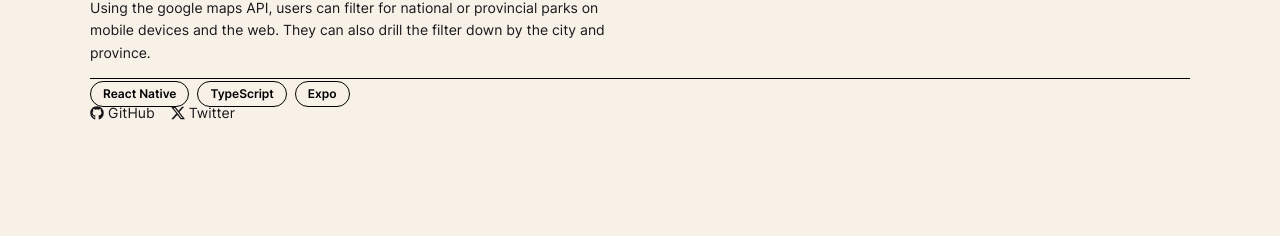
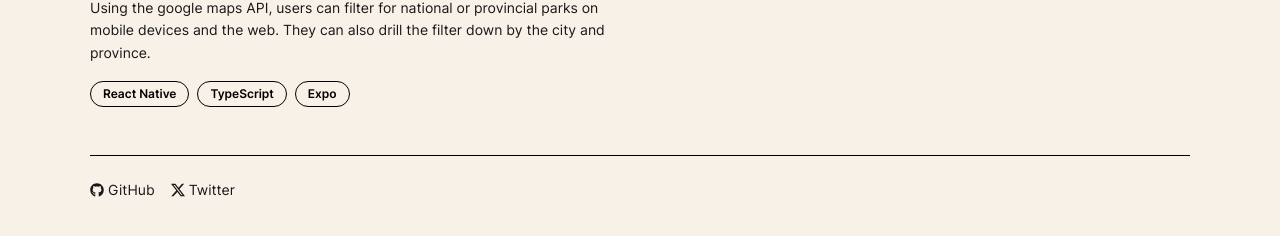
Before and after one commit to johnsonta87/portfolio-nextjs-tw, a Next.js app: page /projects in a window 1280 px wide. Shown: the part 1249-1485 px from the top of the page. Before the commit the page ends 1452 px from the top, so only its background shows below. Built offline with nearby package versions, Linux system fonts and the light colour scheme.

Commit message:
fix: position of footer

```diff
--- a/src/components/Footer.tsx
+++ b/src/components/Footer.tsx
@@ -9,9 +9,14 @@ import { SiX } from 'react-icons/si';
 const Footer: React.FC = () => {
   const pathname = usePathname();
   const isProjectsPage = pathname === '/projects';
+  const positionClasses = isProjectsPage
+    ? 'mt-12 sm:mt-auto'
+    : 'sm:absolute sm:bottom-2 mt-12 sm:mt-0';
 
   return (
-    <footer className='w-full sm:absolute sm:bottom-2 flex flex-col sm:flex-row items-start sm:items-center border-t border-black dark:border-white py-6 gap-3 sm:gap-0 mt-12 sm:mt-0'>
+    <footer
+      className={`w-full ${positionClasses} flex flex-col sm:flex-row items-start sm:items-center border-t border-black dark:border-white py-6 gap-3 sm:gap-0`}
+    >
       <Link
         href='https://github.com/johnsonta87'
         target='_blank'
```
